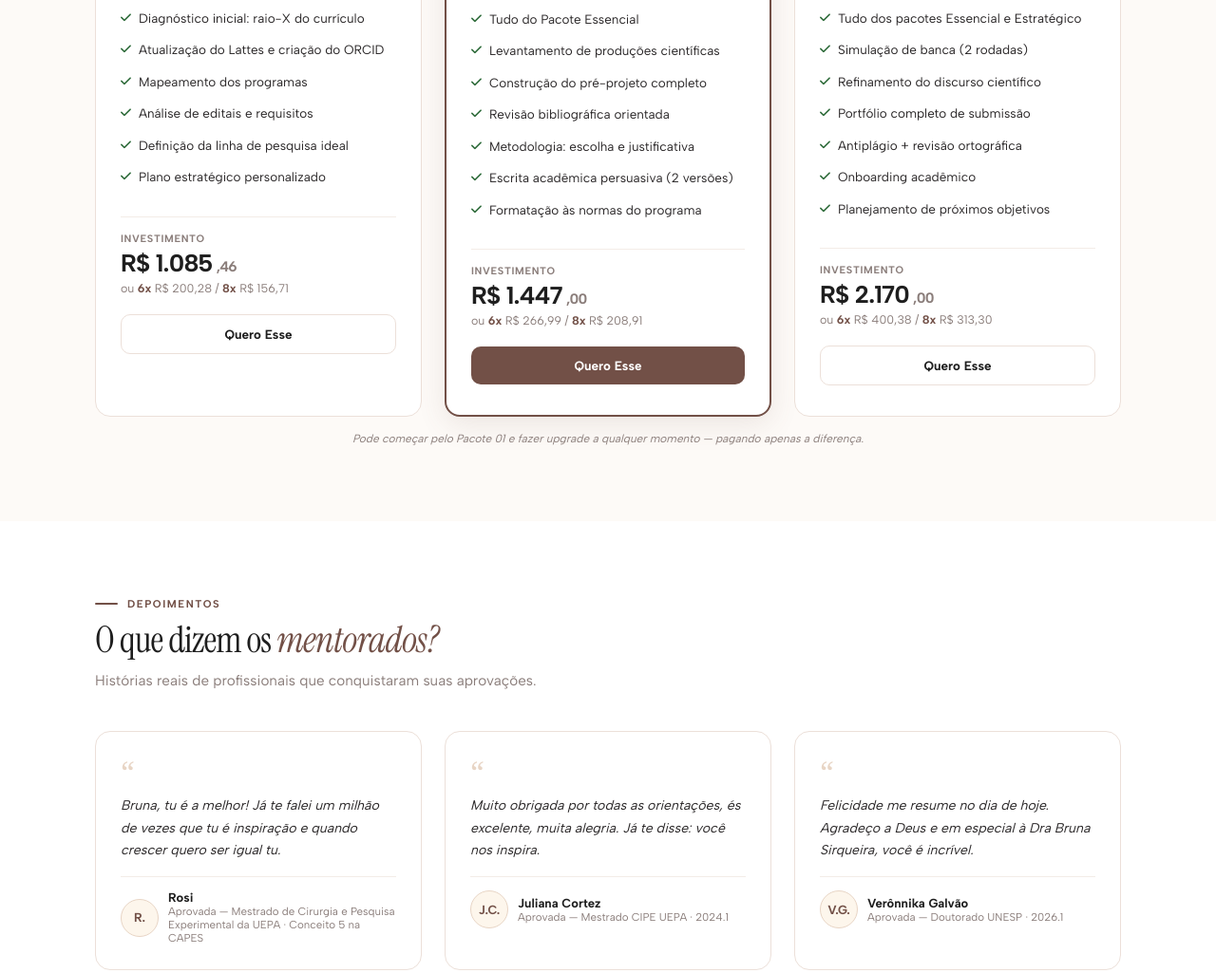
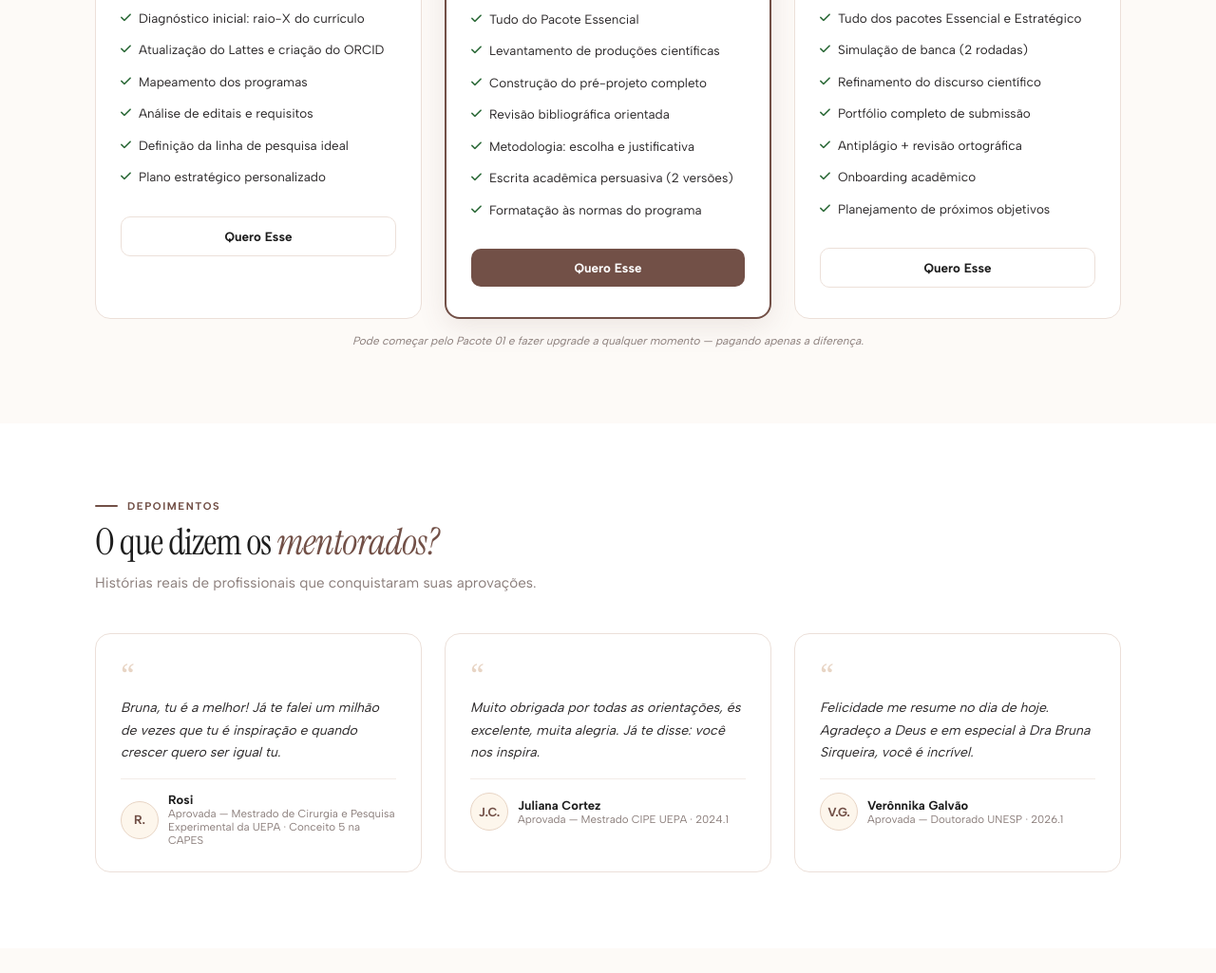
Before and after one commit to resolutioac-hub/resolutio, a website: page frontend/mentoria.html in a window 1280 px wide. Shown: the part 3419-4444 px from the top of the page at 95% size. Drawn offline with Linux system fonts and the light colour scheme.

Commit message:
Atualizar WhatsApp e remover valores dos planos na pagina de mentoria

```diff
--- a/frontend/mentoria.html
+++ b/frontend/mentoria.html
@@ -652,11 +652,6 @@ body { font-family: var(--font-sans); color: var(--text); background: var(--crea
           <li><i class="fas fa-check"></i> Definição da linha de pesquisa ideal</li>
           <li><i class="fas fa-check"></i> Plano estratégico personalizado</li>
         </ul>
-        <div class="package__price">
-          <div class="package__price-label">Investimento</div>
-          <div class="package__price-value">R$ 1.085<small>,46</small></div>
-          <div class="package__installments">ou <strong>6x</strong> R$ 200,28 / <strong>8x</strong> R$ 156,71</div>
-        </div>
         <a href="#contato" class="package__cta package__cta--secondary">Quero Esse</a>
       </div>
 
@@ -679,11 +674,6 @@ body { font-family: var(--font-sans); color: var(--text); background: var(--crea
           <li><i class="fas fa-check"></i> Escrita acadêmica persuasiva (2 versões)</li>
           <li><i class="fas fa-check"></i> Formatação às normas do programa</li>
         </ul>
-        <div class="package__price">
-          <div class="package__price-label">Investimento</div>
-          <div class="package__price-value">R$ 1.447<small>,00</small></div>
-          <div class="package__installments">ou <strong>6x</strong> R$ 266,99 / <strong>8x</strong> R$ 208,91</div>
-        </div>
         <a href="#contato" class="package__cta package__cta--primary">Quero Esse</a>
       </div>
 
@@ -705,11 +695,6 @@ body { font-family: var(--font-sans); color: var(--text); background: var(--crea
           <li><i class="fas fa-check"></i> Onboarding acadêmico</li>
           <li><i class="fas fa-check"></i> Planejamento de próximos objetivos</li>
         </ul>
-        <div class="package__price">
-          <div class="package__price-label">Investimento</div>
-          <div class="package__price-value">R$ 2.170<small>,00</small></div>
-          <div class="package__installments">ou <strong>6x</strong> R$ 400,38 / <strong>8x</strong> R$ 313,30</div>
-        </div>
         <a href="#contato" class="package__cta package__cta--secondary">Quero Esse</a>
       </div>
     </div>
@@ -836,14 +821,14 @@ body { font-family: var(--font-sans); color: var(--text); background: var(--crea
       Vamos entender o seu momento e indicar o caminho mais adequado para a sua aprovação.
     </p>
     <div class="cta__contacts">
-      <a href="https://wa.me/5599981222521" target="_blank" class="cta__contact">
-        <i class="fab fa-whatsapp"></i> (99) 9 8122-2521
+      <a href="https://wa.me/55999984129625" target="_blank" class="cta__contact">
+        <i class="fab fa-whatsapp"></i> (99) 9 98412-9625
       </a>
       <a href="mailto:resolutioac@gmail.com" class="cta__contact">
         <i class="fas fa-envelope"></i> resolutioac@gmail.com
       </a>
     </div>
-    <a href="https://wa.me/5599981222521" target="_blank" class="btn-hero btn-hero--primary">
+    <a href="https://wa.me/55999984129625" target="_blank" class="btn-hero btn-hero--primary">
       <i class="fab fa-whatsapp"></i> Agendar Conversa Gratuita
     </a>
   </div>
```
Also changed, not shown: mentoria.html (+3 -18 lines).
